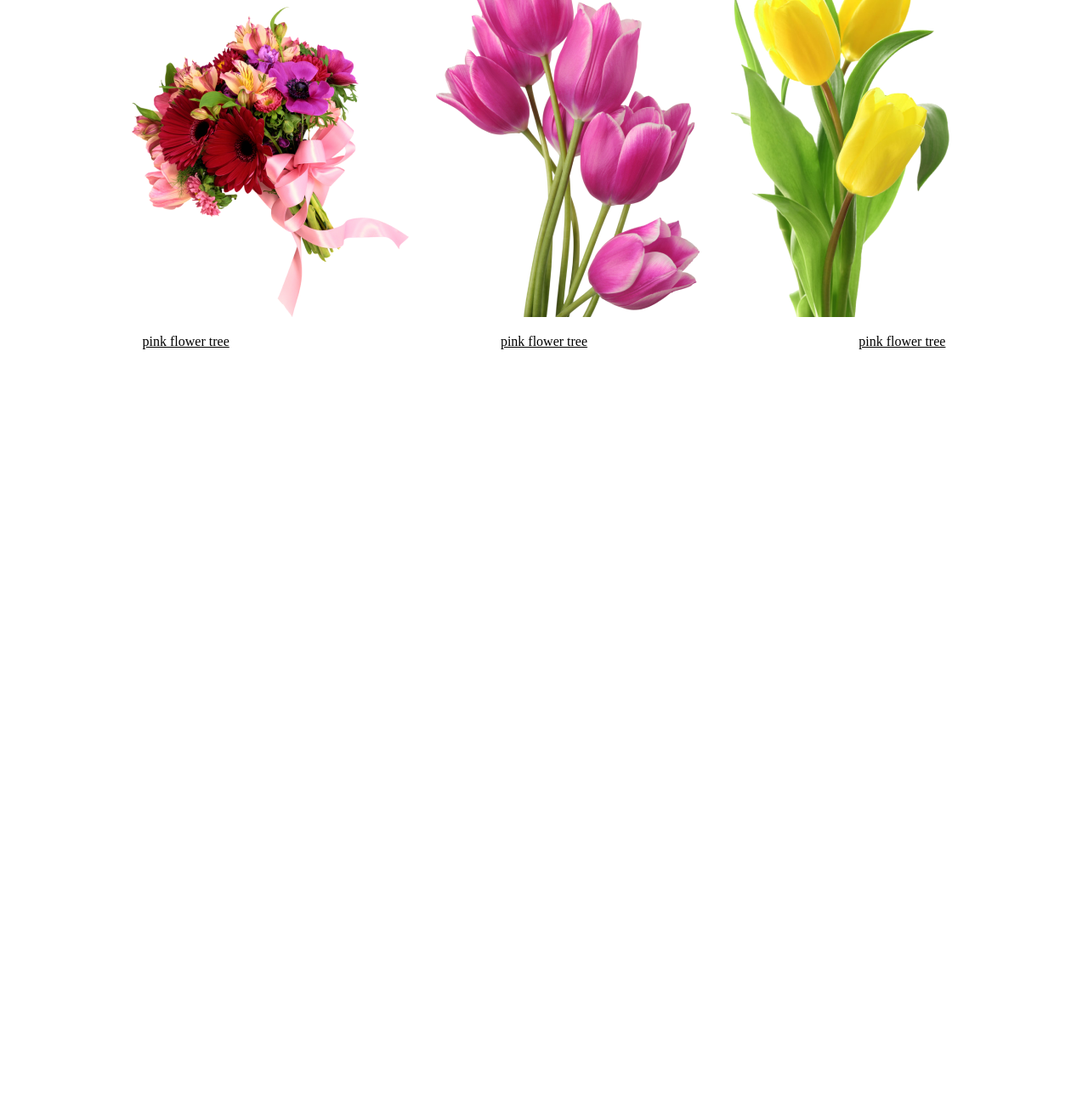
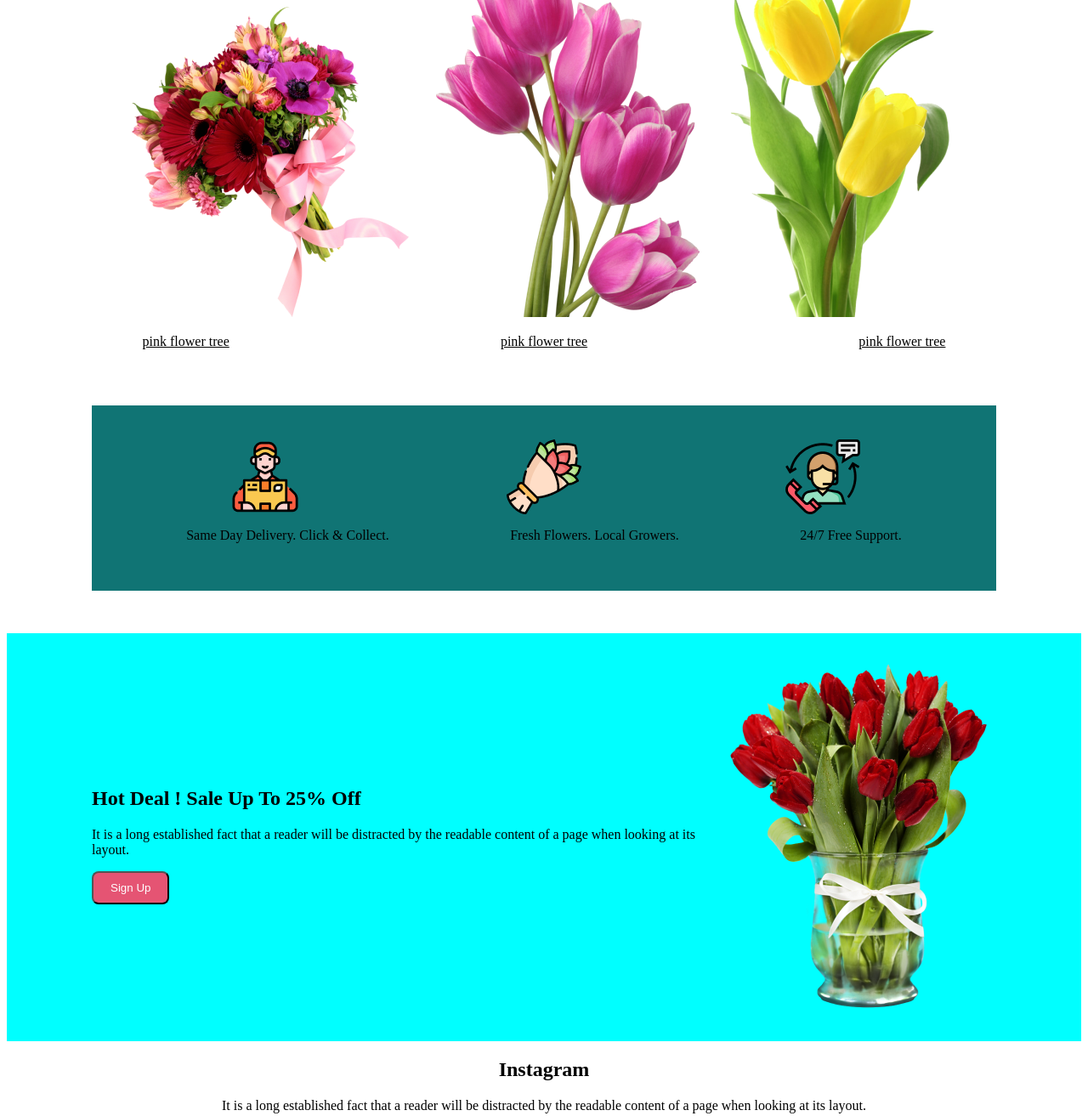
Before and after one commit to kashfianaherin/flower-shop, a plain HTML site: page index.html in a window 1280 px wide. Shown: the part 859-2172 px from the top of the page at 85% size. Before the commit the page ends 1294 px from the top, so only its background shows below. Drawn offline with Linux system fonts and the light colour scheme.

Commit message:
content and images add

```diff
--- a/flower.css
+++ b/flower.css
@@ -30,3 +30,34 @@
     justify-content: space-around;
     align-items: center;
 }
+.Fresh{
+    display: flex;
+justify-content: space-around;
+}
+.delivery{
+    background-color: rgb(16, 116, 116);
+    margin: 50px 100px ;
+    padding: 40px;
+    text-align: center;
+
+
+}
+.man{
+    display: flex;
+    justify-content: space-around;
+}
+.vase{
+    display: flex;
+    justify-content: center;
+    align-items: center;background-color: aqua;
+    padding: 30px 100px ;
+}
+.vase button{
+    border-radius: 8px;
+    background: #E55473;
+    color: white;
+    padding: 10px 20px;
+}
+.queen{
+    text-align: center;
+}
--- a/index.html
+++ b/index.html
@@ -32,11 +32,54 @@
                 <img src="Flower Asset/pngwing 6.png" alt="">
                 <img src="Flower Asset/pngwing 7.png" alt="">
                 <div class="tulip">
-                    <p><u>pink flower tree </u></p>
+                <p><u>pink flower tree </u></p>
                 <p><u>pink flower tree </u></p>
                 <p><u>pink flower tree </u></p>
 
+
                 </div>
+
+            </div>
+        </section>
+        <section>
+            <div class="delivery">
+                <div class="man"><img src="Flower Asset/Group 57.png" alt="">
+
+                    <img src="Flower Asset/Group 58.png" alt="">
+
+                    <img src="Flower Asset/Group 59.png" alt=""></div>
+
+
+                <div class="Fresh">
+                    <p>Same Day Delivery. Click & Collect.</p>
+                    <p>Fresh Flowers. Local Growers.</p>
+                    <p>24/7 Free Support.</p>
+
+
+                </div>
+
+
+            </div>
+        </section>
+        <section>
+            <div class="vase">
+                <div>
+                    <h2> Hot Deal ! Sale Up To 25% Off</h2>
+                    <p>It is a long established fact that a reader will be distracted by the readable content of a page when looking at its layout.</p>
+                    <button>Sign Up</button>
+                </div>
+                <img src="Flower Asset/pngwing 8.png" alt="">
+
+            </div>
+        </section>
+        <section>
+            <div class="queen">
+                <div><h2>Instagram</h2>
+             <p>It is a long established fact that a reader will be distracted by the readable content of a page when looking at its layout.</p></div>
+             <img src="Flower Asset/Flower 01.png" alt="">
+             <img src="Flower Asset/Rectangle 4.png" alt="">
+             <img src="Flower Asset/Rectangle 5.png" alt="">
+             <img src="Flower Asset/Rectangle 6.png" alt="">
 
             </div>
         </section>
```
